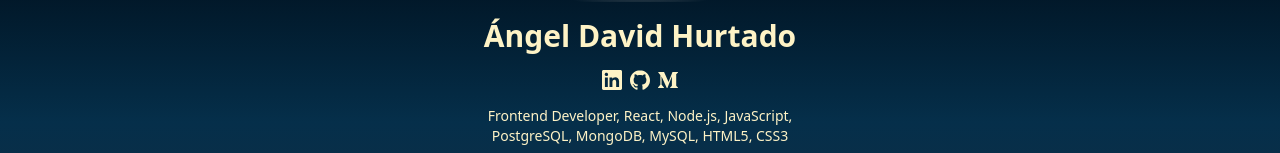
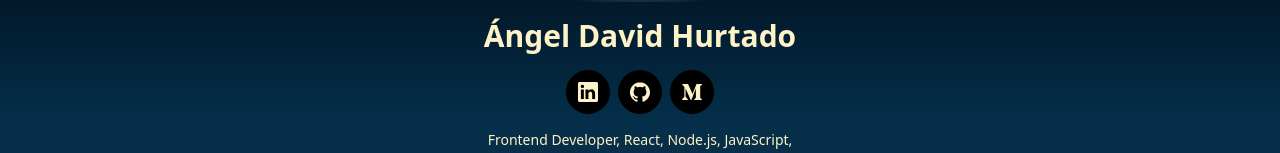
Before and after one commit to angeldavidhurtado/learn-tailwind, a React (Vite) app in the folder tailwind-practice/: page / in a window 1280 px wide. Shown: the part 278-431 px from the top of the page. Built offline with nearby package versions, Linux system fonts and the light colour scheme; grey boxes are pictures that could not be loaded.

Commit message:
social media

```diff
--- a/tailwind-practice/src/pages/Profile.jsx
+++ b/tailwind-practice/src/pages/Profile.jsx
@@ -11,17 +11,17 @@ function Profile() {
       />
       <h1 className='text-center text-3xl font-bold my-4'>Ángel David Hurtado</h1>
       <ul className='flex gap-2 justify-center'>
-        <li>
+        <li className='bg-black p-3 inline-block rounded-full'>
           <a href='https://www.linkedin.com/in/angeldavidhurtado' target='_blank'>
             <Icon iconSelect='linkedin' />
           </a>
         </li>
-        <li>
+        <li className='bg-black p-3 inline-block rounded-full'>
           <a href='https://github.com/angeldavidhurtado' target='_blank'>
             <Icon iconSelect='github' />
           </a>
         </li>
-        <li>
+        <li className='bg-black p-3 inline-block rounded-full'>
           <a href='https://medium.com/@angeldavidhurtado' target='_blank'>
             <Icon iconSelect='medium' />
           </a>
```
